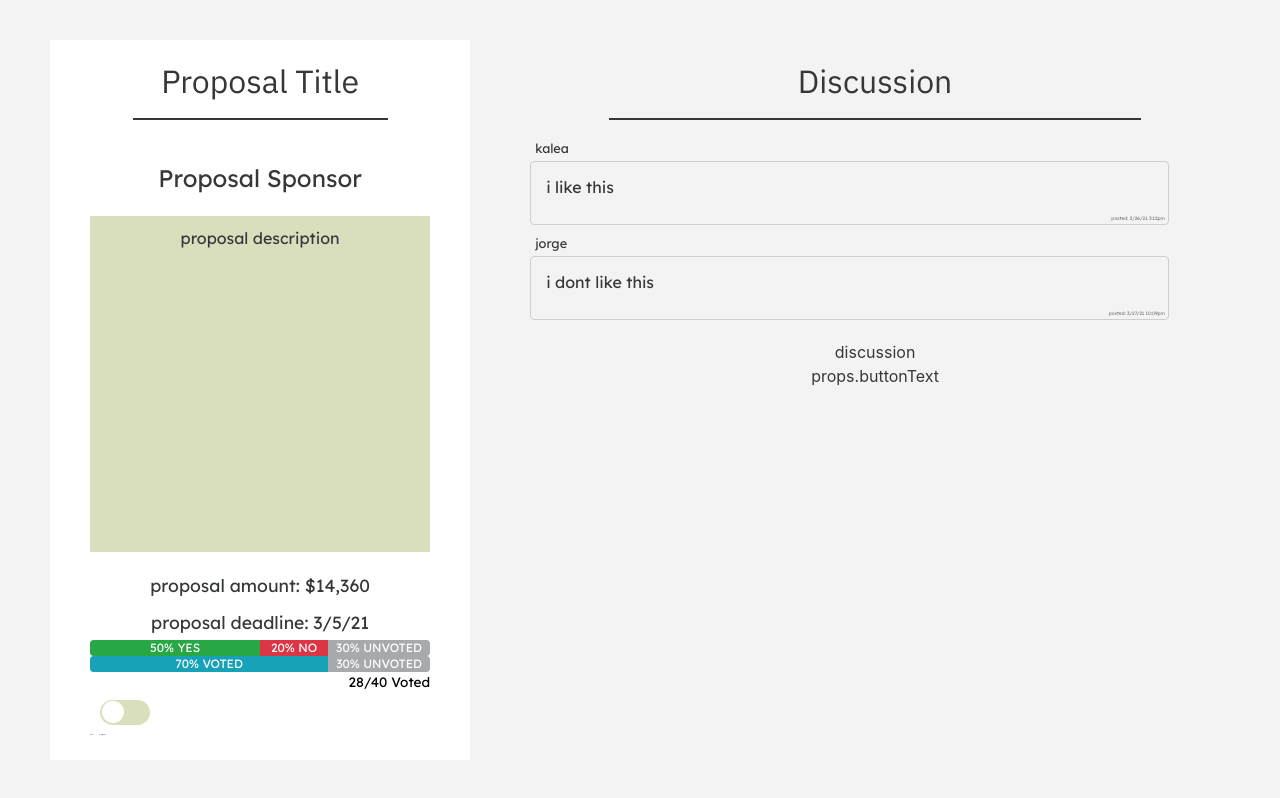
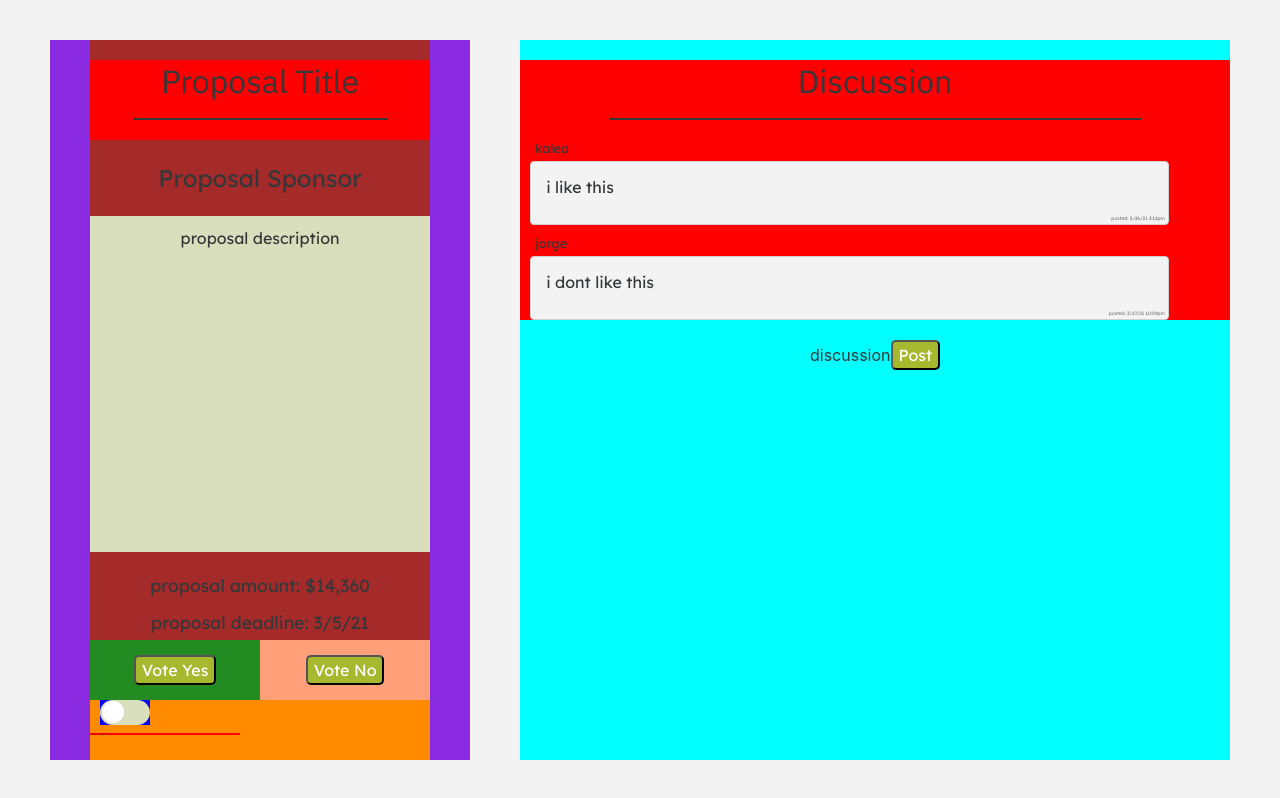
Before and after one commit to codebase-berkeley/tgif-voting-portal, a React (Create React App) app in the folder client/: page / in a window 1280 px wide. Built offline with nearby package versions, Linux system fonts and the light colour scheme.

Commit message:
Added voting buttons but they're not functional yet

```diff
--- a/client/src/App.css
+++ b/client/src/App.css
@@ -1,5 +1,6 @@
 :root {
   --green: #96AD00;
+  --buttonGreen: #A6B82E;
   --mutedGreen: #D9DEBC;
   --lightGrey: #F3F3F3;
   --grey: #CECECE;
--- a/client/src/pages/proposalDetails/ProposalButton.css
+++ b/client/src/pages/proposalDetails/ProposalButton.css
@@ -1,3 +1,6 @@
 .proposalButton {
-    /* background: green; */
+    background-color: var(--buttonGreen);
+    border-radius: 5px;
+    color: white;
+    font-family: 'Lexend Deca', sans-serif;
 }
--- a/client/src/pages/proposalDetails/ProposalButton.js
+++ b/client/src/pages/proposalDetails/ProposalButton.js
@@ -2,10 +2,10 @@ import './ProposalButton.css';
 
 function ProposalButton(props) {
     return (
-      <div className="proposalButton">
-          props.buttonText
-      </div>
+      <button className="proposalButton">
+          {props.buttonText}
+      </button>
     );
   }
 
-  export default ProposalButton;
+export default ProposalButton;
--- a/client/src/pages/proposalDetails/ProposalDetails.css
+++ b/client/src/pages/proposalDetails/ProposalDetails.css
@@ -11,7 +11,7 @@
 
 .proposalLeft{
     background-color: white;
-    /* background-color: blueviolet; */
+    background-color: blueviolet;
     width: 35%;
     height: 90%;
     bottom: 10px;
@@ -25,7 +25,7 @@
 }
 
 .proposalSummary{
-    /* background-color: brown; */
+    background-color: brown;
     height: 100%;
     width: 100%;
     display: flex;
@@ -55,25 +55,12 @@
 }
 
 .proposalTitle{
-    /* background-color: red; */
+    background-color: red;
     width: 100%;
     font: 2em 'IBM Plex Sans', sans-serif;
     color: var(--black);
     margin: 20px 0px 20px 0px;
-    /* text-decoration-line: underline; */
 }
-
-/*
-.proposalTitle:after {
-    content: "";
-    position: absolute;
-    bottom: 0;
-    left: 0;
-    height: 0;
-    width: 100%;
-    border-bottom: 2px solid var(--black);
-    transition: width 0.3s ease;
-} */
 
 .underline {
     border-top: 2px solid var(--black);
@@ -102,23 +89,16 @@
 }
 
 .proposalConditional {
-    /* background-color: cadetblue; */
+    background-color: cadetblue;
     width: 100%;
     display: flex;
     flex-direction: column;
 }
 
-.progressBarYesNoUnvoted {
-    /* position: relative; */
-}
-
 .amountVotedLabel {
-    /* background-color: indianred; */
+    background-color: indianred;
     text-align: right;
     font-size: 0.85em;
-    /* position: relative;
-    right: 0px;
-    bottom: 0px; */
 }
 
 .bg-customProgressBarUnvoted {
@@ -126,7 +106,7 @@
 }
 
 .discussion{
-    /* background-color: aqua; */
+    background-color: aqua;
     width: 60%;
     height: 90%;
     bottom: 10px;
@@ -136,7 +116,7 @@
 }
 
 .discussionTitle {
-    /* background-color: red; */
+    background-color: red;
     width: 100%;
     font: 2em 'IBM Plex Sans', sans-serif;
     color: var(--black);
@@ -149,64 +129,45 @@
 }
 
 .progressFrame {
-    /* background-color: burlywood; */
+    background-color: burlywood;
     color: black;
     font-family: 'Lexend Deca', sans-serif;
     position: relative;
 }
 
-.adminVotingButtonsFrame {
-    /* background-color: chartreuse; */
-    display: flex;
-    align-items: center;
-    justify-content: center;
-}
-
 .switchFrame {
-    /* background-color: darkorange; */
+    background-color: darkorange;
     display: flex;
     flex-direction: column;
     width: 100%;
     height: 100%;
 }
 
-/* .switchContainer {
-    background: purple;
-    width: 500px;
-    height: 100px;
-} */
-
 .toggleLabels {
-    /* background-color: red; */
+    background-color: red;
     display: flex;
-    /* position: relative; */
     width: 150px;
-    /* height: 30px; */
     right: 100px;
     bottom: 3000px;
-    /* font: 10px; */
     color: var(--black);
     top: 40px;
 }
+
 .toggleLeft {
     text-align: left;
-    /* flex-direction: row; */
     font-size: 0.1em;
 }
 
 .toggleRight {
-    /* background: blue; */
     text-align: right;
-    /* flex-direction: row; */
     font-size: 0.1em;
 }
 
 .toggleContainer {
-    /* background-color: blue; */
+    background-color: blue;
     position: relative;
     top: 0px;
     left: 10px;
-    /* background-color: indigo; */
     position: relative;
     display: inline-block;
     width: 50px;
@@ -256,3 +217,26 @@
     -ms-transform: translateX(100%);
     transform: translateX(100%);
   }
+
+.adminVotingButtonsFrame {
+    background-color: chartreuse;
+    display: flex;
+    align-items: center;
+    justify-content: center;
+}
+
+.buttonContainer {
+    display: flex;
+    align-items: center;
+    justify-content: center;
+    width: 100%;
+    height: 100%;
+}
+
+.leftButtonContainer {
+    background-color: forestgreen;
+}
+
+.rightButtonContainer {
+    background-color: lightsalmon;
+}
--- a/client/src/pages/proposalDetails/ProposalDetails.js
+++ b/client/src/pages/proposalDetails/ProposalDetails.js
@@ -43,20 +43,11 @@ function ConditionalProposalRender(isAdmin) {
   var VOTE_VALUE = false;
   var PROGRESS_VALUE = !VOTE_VALUE;
 
-  function checkboxTest() {
-    // var toggle = document.getElementById("propDetailsToggle");
-    // if (toggle.checked) {
-    //   console.log("show me progress bars");
-    // } else {
-    //   console.log("show me voting buttons");
-    // }
-  }
-
-  const [showProgress, setToggleView] = useState(VOTE_VALUE);
+  const [showProgressBars, setToggleView] = useState(VOTE_VALUE);
   const toggle =
                 <div className="switchFrame">
                           <label class="toggleContainer">
-                            <input type="checkbox" name="adminView" id="propDetailsToggle" value="true" onClick={() => setToggleView(!showProgress)}/>
+                            <input type="checkbox" name="adminView" id="propDetailsToggle" value="true" onClick={() => setToggleView(!showProgressBars)}/>
                             <span class="slider round"></span>
                           </label>
                           <div className="toggleLabels">
@@ -68,7 +59,7 @@ function ConditionalProposalRender(isAdmin) {
     /* Returns progress bars if admin toggle is set to "progress" and
     admin voting buttons if set to "vote" */
     function ToggleComponents(showProgress) {
-      if (showProgress == VOTE_VALUE) {
+      if (showProgress == PROGRESS_VALUE) {
         return (
           <div className='progressFrame adminToggleView'>
             <ProgressBar className='progressBarYesNoUnvoted'>
@@ -88,7 +79,12 @@ function ConditionalProposalRender(isAdmin) {
       } else {
         return (
           <div className='adminVotingButtonsFrame adminToggleView'>
-            admin voting buttons
+            <div className='leftButtonContainer buttonContainer'>
+              <ProposalButton className='votingButton' buttonText='Vote Yes'/>
+            </div>
+            <div className='rightButtonContainer buttonContainer'>
+              <ProposalButton className='votingButton' buttonText='Vote No' />
+            </div>
           </div>
         );
       }
@@ -98,7 +94,7 @@ function ConditionalProposalRender(isAdmin) {
   if (isAdmin) {
     return (
       <div className='proposalConditional'>
-        {ToggleComponents(showProgress)}
+        {ToggleComponents(showProgressBars)}
         {toggle}
       </div>
     );
@@ -136,7 +132,7 @@ function ProposalDetails() {
           </div>
 
         discussion
-        <ProposalButton />
+        <ProposalButton buttonText='Post'/>
       </div>
     </div>
   );
```
